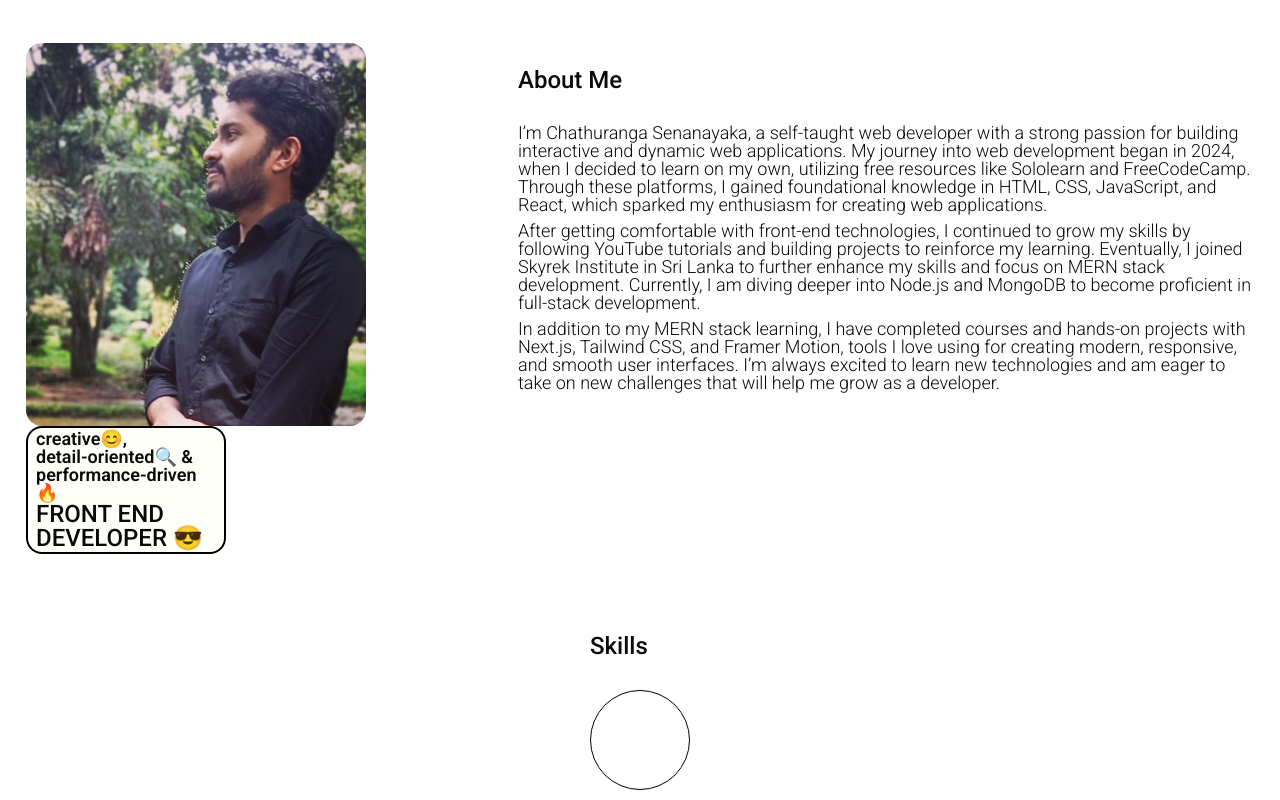
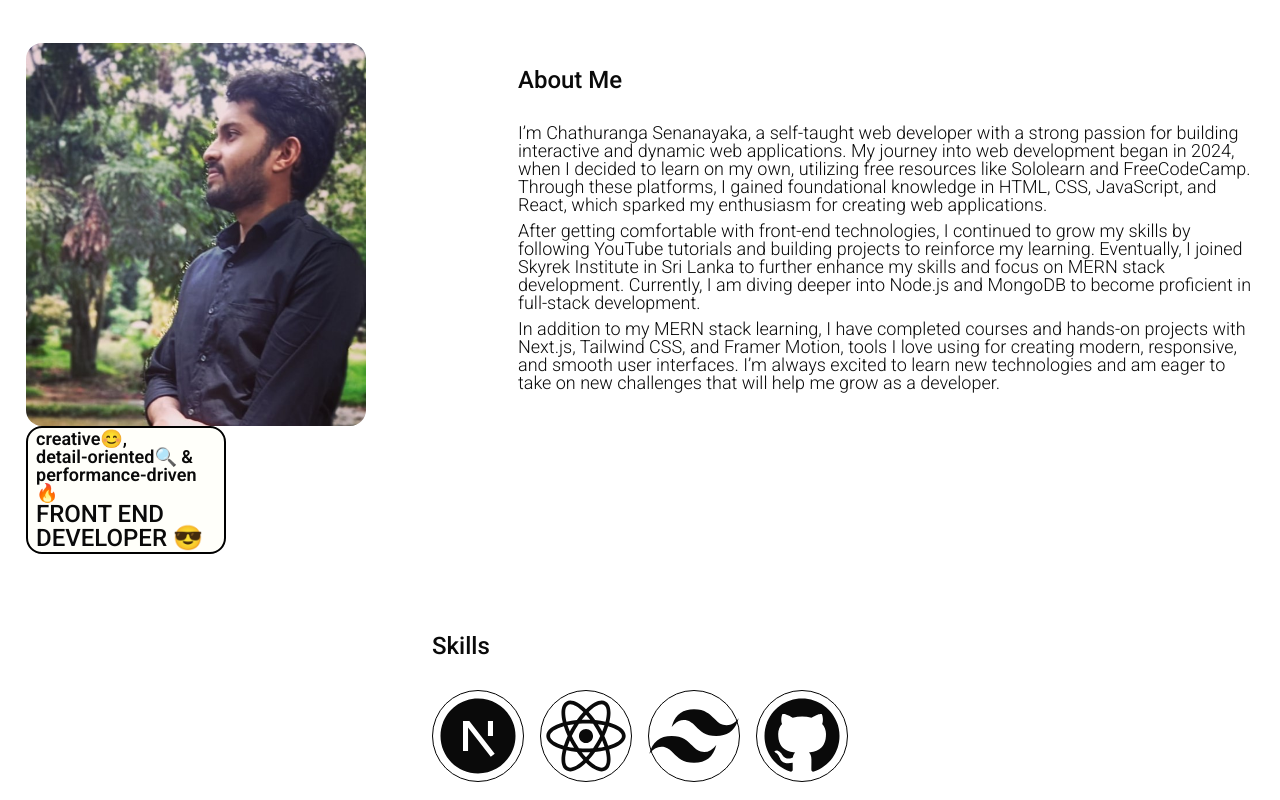
Before and after one commit to chathuranga-senanayaka/cs-next-portfolio, a Next.js app: page / in a window 1280 px wide. Shown: the part 1056-1856 px from the top of the page. Built offline with nearby package versions, Linux system fonts and the light colour scheme.

Commit message:
developed skills section

```diff
--- a/components/SkillSection.tsx
+++ b/components/SkillSection.tsx
@@ -1,12 +1,34 @@
 import React from "react";
+import {
+  RiGithubFill,
+  RiNextjsFill,
+  RiReactjsFill,
+  RiTailwindCssFill,
+} from "react-icons/ri";
 
 const SkillSection = () => {
+  const iconList = [
+    { name: "Next.js", icon: RiNextjsFill },
+    { name: "React", icon: RiReactjsFill },
+    { name: "Tailwind CSS", icon: RiTailwindCssFill },
+    { name: "GitHub", icon: RiGithubFill },
+  ];
   return (
     <div>
       <div className="sub-topic">Skills</div>
       <div className="skill-grid">
-        <div className="skill-row">
-          <div className="skill w-25 h-25 rounded-full flex items-center justify-center border border-black"></div>
+        <div className="skill-row flex gap-4">
+          {iconList.map((item, index) => {
+            const ItemComponent = item.icon; // Declare the variable here
+            return (
+              <div
+                key={index}
+                className="skill w-23 h-23 rounded-full flex items-center justify-center border border-black"
+              >
+                <ItemComponent className="text-9xl" />
+              </div>
+            );
+          })}
         </div>
       </div>
     </div>
```
